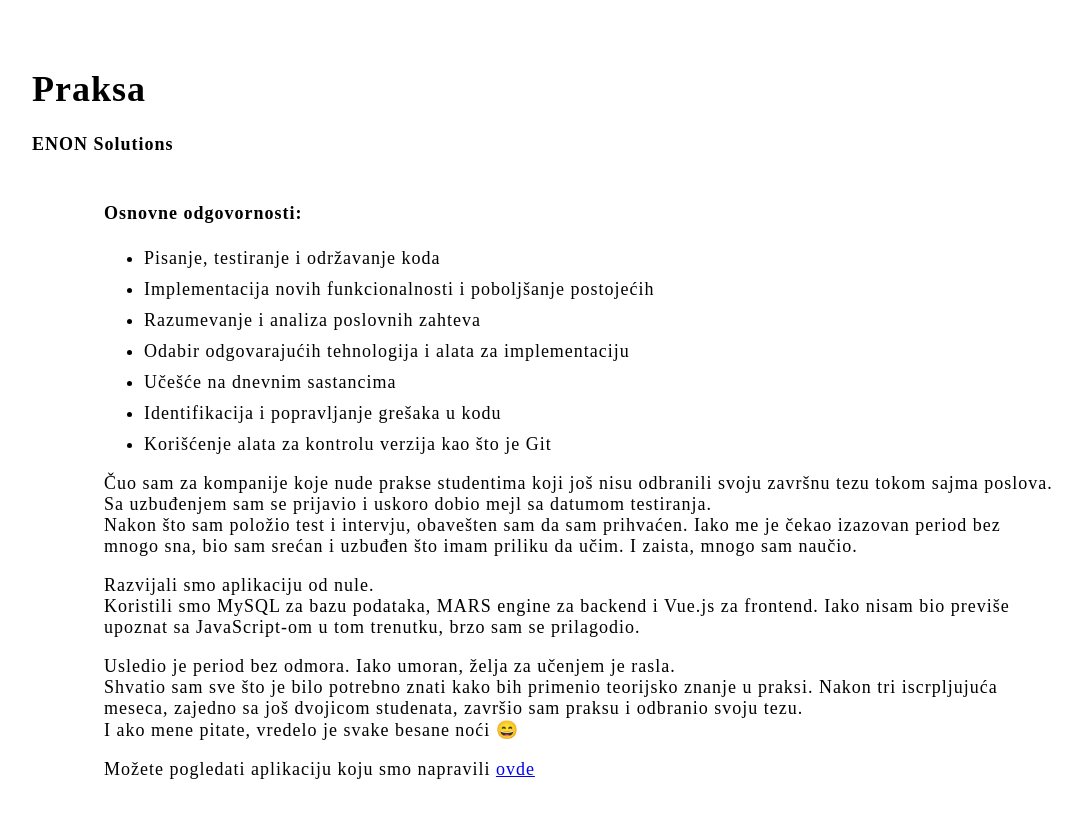
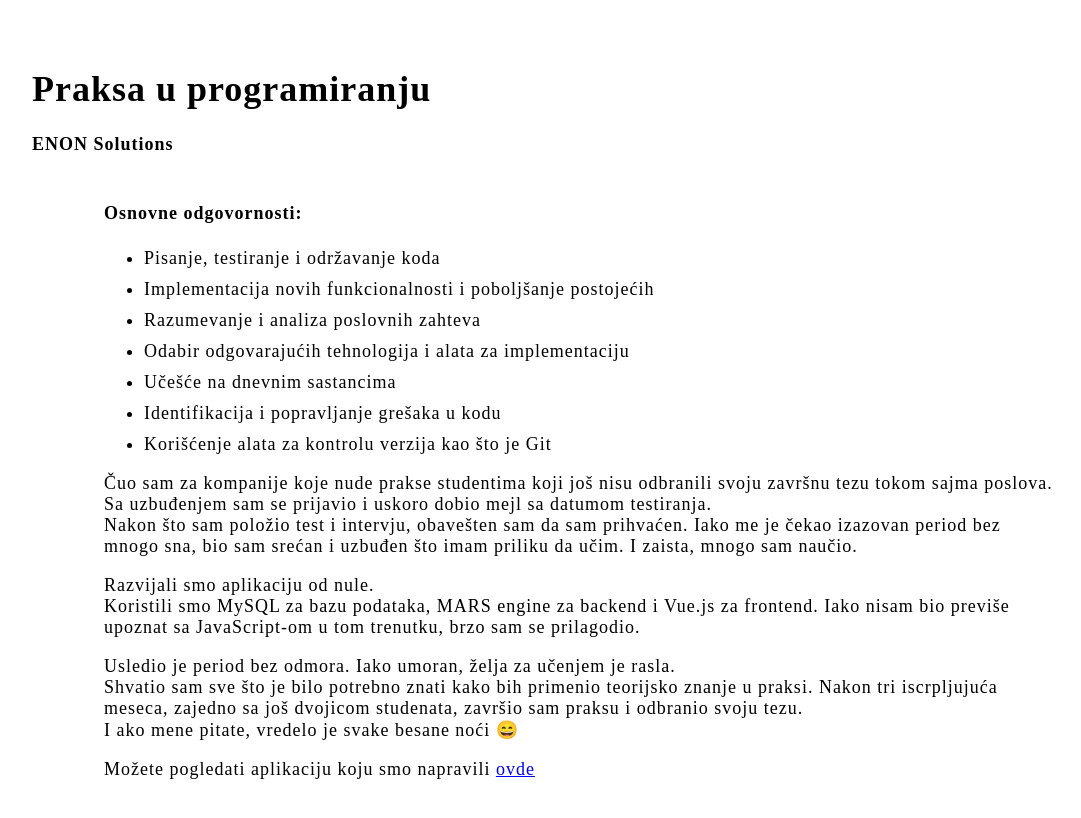
Before and after one commit to stankoris/stankorisimic, a plain HTML site: page jobs/intern.html in a window 1280 px wide. Shown: the whole page, without its empty margins (12-1093 px from the left). Drawn offline with Linux system fonts and the light colour scheme.

Commit message:
izmenjen intern page

```diff
--- a/jobs/intern.html
+++ b/jobs/intern.html
@@ -37,7 +37,7 @@
 </head>
 <body>
     <header>
-        <h1>Praksa</h1>
+        <h1>Praksa u programiranju</h1>
         <h4>ENON Solutions</h4>
     </header>
 
```
